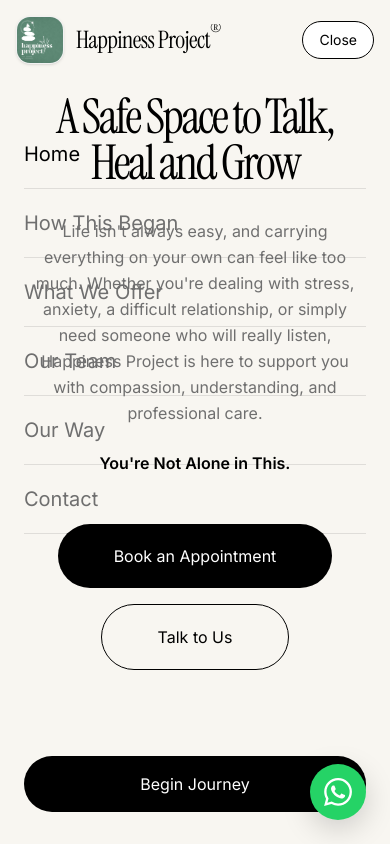
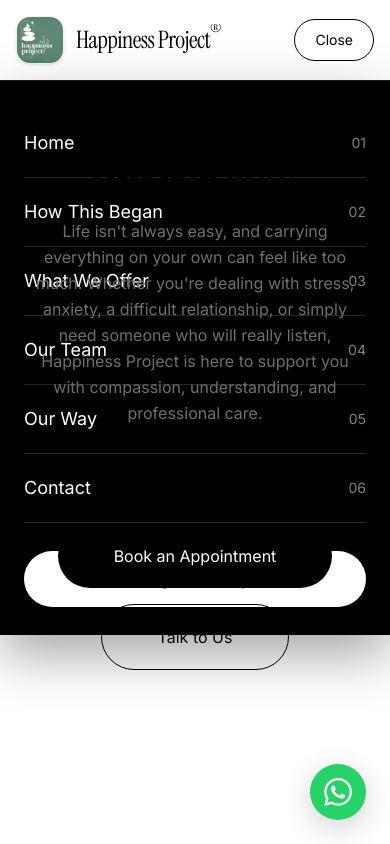
Before and after one commit to sree581/Happiness_Project_kollam, a React (Vite) app: page / in a window 390 px wide. Both pictures are taken after a click on the button "Menu". Shown: the top 844 px of the page. Built offline with nearby package versions, Linux system fonts and the light colour scheme.

Commit message:
Fix mobile navigation menu

```diff
--- a/src/components/Navbar.tsx
+++ b/src/components/Navbar.tsx
@@ -1,96 +1,36 @@
-import { useEffect, useState } from 'react';
+import { useState } from "react";
 
 const links = [
-  { label: 'Home', href: '#home' },
-  { label: 'How This Began', href: '#who-we-are' },
-  { label: 'What We Offer', href: '#how-we-help' },
-  { label: 'Our Team', href: '#our-team' },
-  { label: 'Our Way', href: '#our-way' },
-  { label: 'Contact', href: '#reach-us' },
+  { label: "Home", href: "#home" },
+  { label: "How This Began", href: "#who-we-are" },
+  { label: "What We Offer", href: "#how-we-help" },
+  { label: "Our Team", href: "#our-team" },
+  { label: "Our Way", href: "#our-way" },
+  { label: "Contact", href: "#reach-us" },
 ];
 
 export default function Navbar() {
   const [open, setOpen] = useState(false);
-
-  /* Prevent the Home page from scrolling while mobile menu is open */
-  useEffect(() => {
-    if (open) {
-      document.body.style.overflow = 'hidden';
-    } else {
-      document.body.style.overflow = '';
-    }
-
-    return () => {
-      document.body.style.overflow = '';
-    };
-  }, [open]);
 
   const closeMenu = () => {
     setOpen(false);
   };
 
   return (
-    <>
-      {/* =========================================================
-          NAVBAR
-      ========================================================= */}
+    <nav className="relative z-[9999] w-full px-4 sm:px-8 py-4 md:py-6">
+      <div className="max-w-7xl mx-auto flex flex-wrap justify-between items-center gap-3">
 
-      <nav
-        className="
-          relative
-          z-[99999]
-          mx-auto
-          flex
-          max-w-7xl
-          flex-wrap
-          items-center
-          justify-between
-          gap-3
-          px-4
-          py-4
-          sm:px-8
-          md:py-6
-        "
-      >
-        {/* =====================================================
-            LOGO + BRAND
-        ===================================================== */}
-
+        {/* LOGO / BRAND */}
         <a
           href="#home"
           onClick={closeMenu}
           style={{
-            fontFamily: 'var(--font-display)',
-            color: '#000000',
+            fontFamily: "var(--font-display)",
+            color: "#000000",
           }}
-          className="
-            flex
-            min-w-0
-            items-center
-            gap-3
-            text-2xl
-            tracking-tight
-            sm:text-3xl
-          "
+          className="flex items-center gap-3 text-2xl sm:text-3xl tracking-tight min-w-0"
         >
-          <span
-            className="
-              flex
-              h-12
-              w-12
-              shrink-0
-              items-center
-              justify-center
-              overflow-hidden
-              rounded-[14px]
-              border
-              border-black/5
-              bg-white
-              shadow-sm
-              sm:h-14
-              sm:w-14
-            "
-          >
+          <span className="flex h-12 w-12 sm:h-14 sm:w-14 items-center justify-center rounded-[14px] bg-white shadow-sm overflow-hidden border border-black/5 shrink-0">
             <img
               src="/logo.jpeg"
               alt="Happiness Project logo"
@@ -100,17 +40,12 @@
 
           <span className="truncate">
             Happiness Project
-            <sup className="align-super text-[0.55em]">
-              ®
-            </sup>
+            <sup className="align-super text-[0.55em]">®</sup>
           </span>
         </a>
 
-        {/* =====================================================
-            DESKTOP NAVIGATION
-        ===================================================== */}
-
-        <div className="hidden items-center gap-4 md:flex lg:gap-6">
+        {/* DESKTOP NAVIGATION */}
+        <div className="hidden md:flex items-center gap-4 lg:gap-6">
           {links.map((link) => (
             <a
               key={link.href}
@@ -118,9 +53,9 @@
               className="text-sm transition-colors hover:text-black"
               style={{
                 color:
-                  link.label === 'Home'
-                    ? '#000000'
-                    : '#6F6F6F',
+                  link.label === "Home"
+                    ? "#000000"
+                    : "#6F6F6F",
               }}
             >
               {link.label}
@@ -129,150 +64,106 @@
 
           <a
             href="#reach-us"
-            className="
-              rounded-full
-              bg-black
-              px-6
-              py-2.5
-              text-sm
-              text-white
-              transition-transform
-              hover:scale-[1.03]
-            "
+            className="rounded-full px-6 py-2.5 text-sm bg-black text-white transition-transform hover:scale-[1.03]"
           >
             Begin Journey
           </a>
         </div>
 
-        {/* =====================================================
-            MOBILE MENU BUTTON
-        ===================================================== */}
-
+        {/* MOBILE MENU BUTTON */}
         <button
           type="button"
-          onClick={() => setOpen((previous) => !previous)}
+          onClick={() => setOpen(!open)}
           aria-expanded={open}
-          aria-label={
-            open
-              ? 'Close navigation menu'
-              : 'Open navigation menu'
-          }
+          aria-label={open ? "Close navigation menu" : "Open navigation menu"}
           className="
+            md:hidden
             relative
-            z-[100001]
-            rounded-full
+            z-[10001]
+            text-sm
             border
             border-black
+            rounded-full
+            px-5
+            py-2.5
             bg-white
-            px-4
-            py-2
-            text-sm
             text-black
-            transition
-            hover:bg-black
-            hover:text-white
-            md:hidden
+            transition-all
           "
         >
-          {open ? 'Close' : 'Menu'}
+          {open ? "Close" : "Menu"}
         </button>
-      </nav>
 
-      {/* =========================================================
-          MOBILE FULL SCREEN MENU
-
-          IMPORTANT:
-          This is FIXED instead of absolute.
-
-          Therefore it is completely independent of the
-          Home page / Hero / Three.js / Experience positioning.
-      ========================================================= */}
-
-      {open && (
-        <div
-          className="
-            fixed
-            inset-0
-            z-[99998]
-            bg-[#F8F6F1]
-            md:hidden
-          "
-        >
-          {/* Menu content */}
-
+        {/* MOBILE MENU */}
+        {open && (
           <div
             className="
-              flex
-              h-full
-              w-full
-              flex-col
-              overflow-y-auto
-              px-6
-              pb-8
-              pt-[120px]
-              sm:px-8
+              absolute
+              top-full
+              left-0
+              right-0
+              z-[10000]
+              md:hidden
+              bg-black
+              text-white
+              border-t
+              border-white/10
+              shadow-[0_20px_50px_rgba(0,0,0,0.35)]
+              overflow-hidden
             "
           >
-            {/* =================================================
-                NAVIGATION LINKS
-            ================================================= */}
+            <div className="px-6 py-7 flex flex-col">
 
-            <div className="flex flex-col">
-              {links.map((link) => (
+              {links.map((link, index) => (
                 <a
                   key={link.href}
                   href={link.href}
                   onClick={closeMenu}
                   className="
+                    flex
+                    items-center
+                    justify-between
+                    py-5
+                    text-lg
+                    text-white
                     border-b
-                    border-black/10
-                    py-5
-                    text-xl
-                    transition-all
-                    duration-200
-                    hover:pl-2
+                    border-white/15
+                    transition-colors
+                    hover:text-white/70
                   "
-                  style={{
-                    color:
-                      link.label === 'Home'
-                        ? '#000000'
-                        : '#6F6F6F',
-                  }}
                 >
-                  {link.label}
+                  <span>{link.label}</span>
+
+                  <span className="text-white/50 text-sm">
+                    0{index + 1}
+                  </span>
                 </a>
               ))}
-            </div>
 
-            {/* =================================================
-                CTA
-            ================================================= */}
-
-            <div className="mt-auto pt-8">
+              {/* MOBILE CTA */}
               <a
                 href="#reach-us"
                 onClick={closeMenu}
                 className="
-                  block
+                  mt-7
                   w-full
                   rounded-full
-                  bg-black
-                  px-6
+                  bg-white
+                  text-black
+                  text-center
                   py-4
-                  text-center
                   text-base
-                  text-white
+                  font-medium
                   transition-transform
-                  duration-200
-                  hover:scale-[1.01]
+                  hover:scale-[1.02]
                 "
               >
                 Begin Journey
               </a>
             </div>
           </div>
-        </div>
-      )}
-    </>
+        )}
+      </div>
+    </nav>
   );
 }
```
